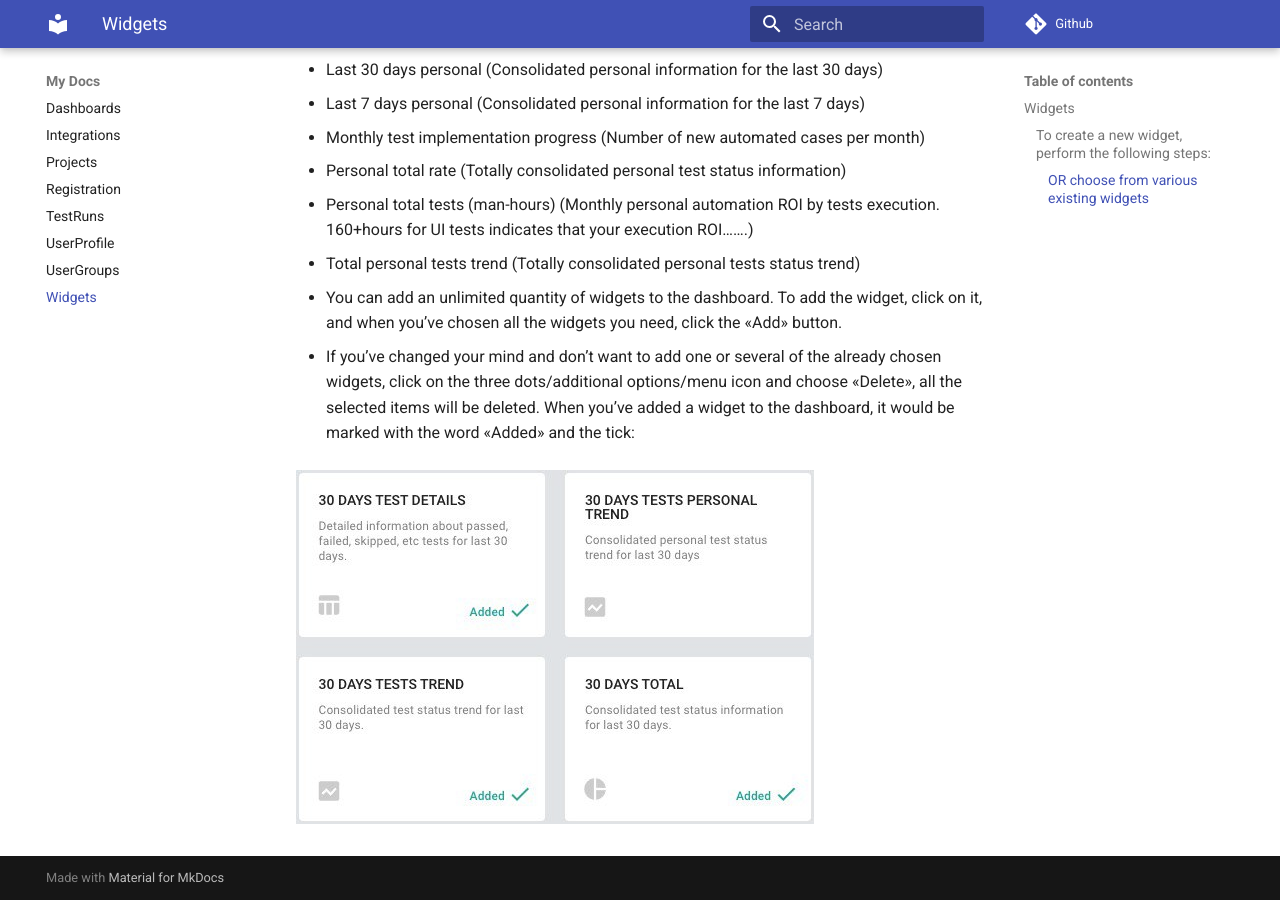
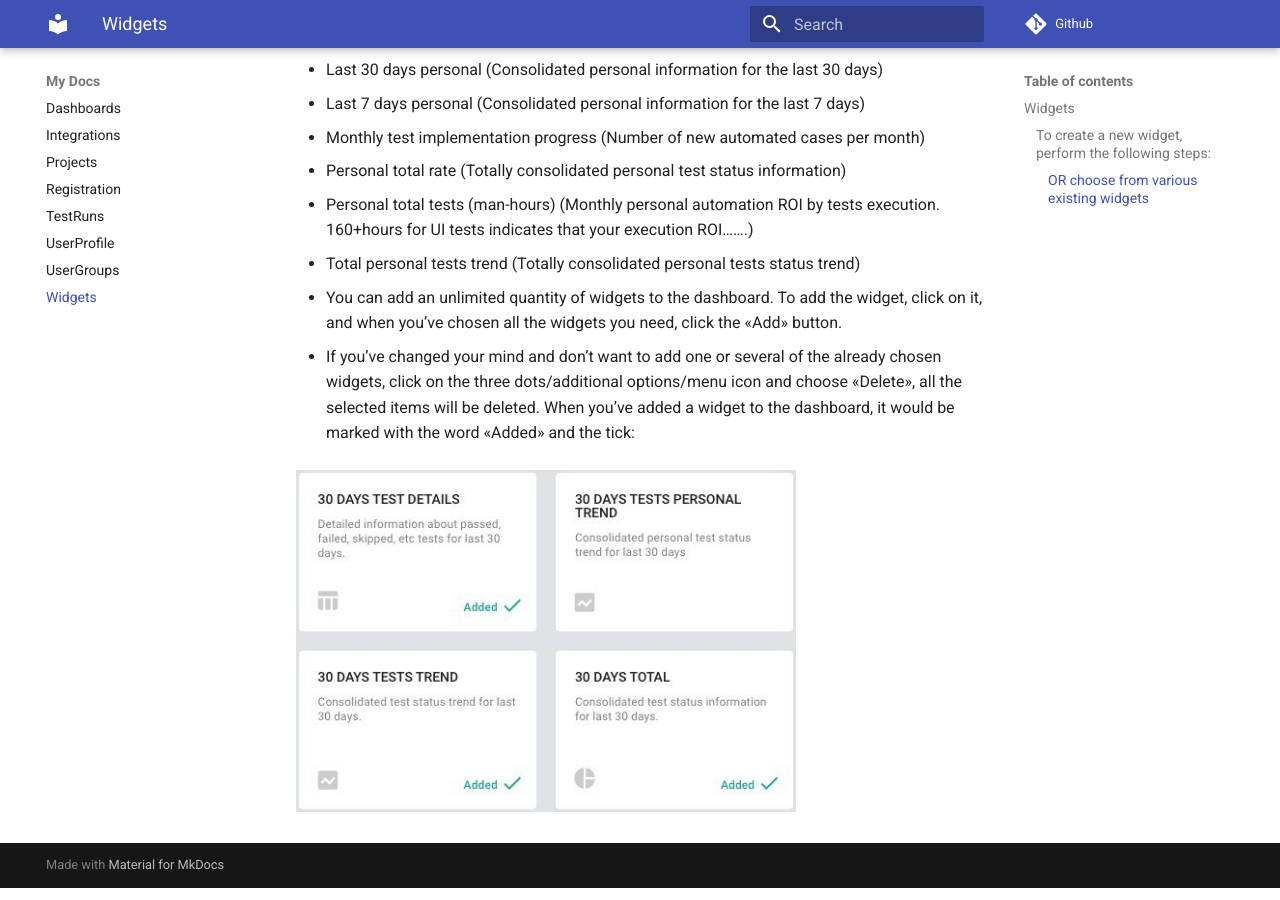
Before and after one commit to APGorobets/mkdocks1, an MkDocs documentation site: the page built from docs/widgets.md, in a window 1280 px wide and 900 px high, scrolled down 4232 px. Built offline with MkDocs 1.6.1 and Material for MkDocs 9.7.7, drawn with Linux system fonts in a browser that asks for light colours; comment, search, counter and statistics services are not loaded.

Commit message:
Update widgets.md

```diff
--- a/docs/widgets.md
+++ b/docs/widgets.md
@@ -56,4 +56,4 @@ To add the widget, click on it, and when you’ve chosen all the widgets you nee
 4. If you’ve changed your mind and don’t want to add one or several of the already chosen widgets, click on the three dots/additional options/menu icon and choose «Delete», all the selected items will be deleted.
 When you’ve added a widget to the dashboard, it would be marked with the word «Added» and the tick:
 
-![alt text](https://github.com/APGorobets/mkdocks1/blob/master/images/zbrnnr-widgets-17.png?raw=true)
+<img src="https://github.com/APGorobets/mkdocks1/blob/master/images/zbrnnr-widgets-17.png?raw=true" alt="" width="500" />
```
